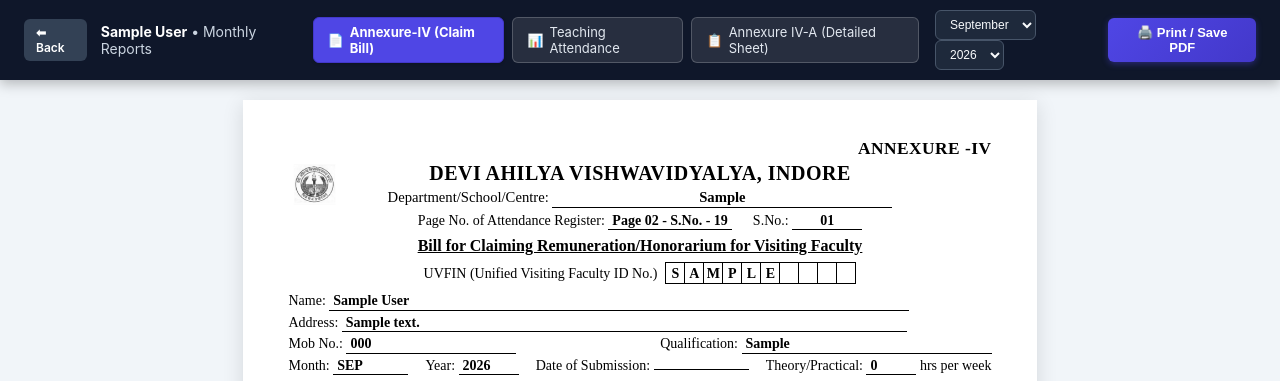
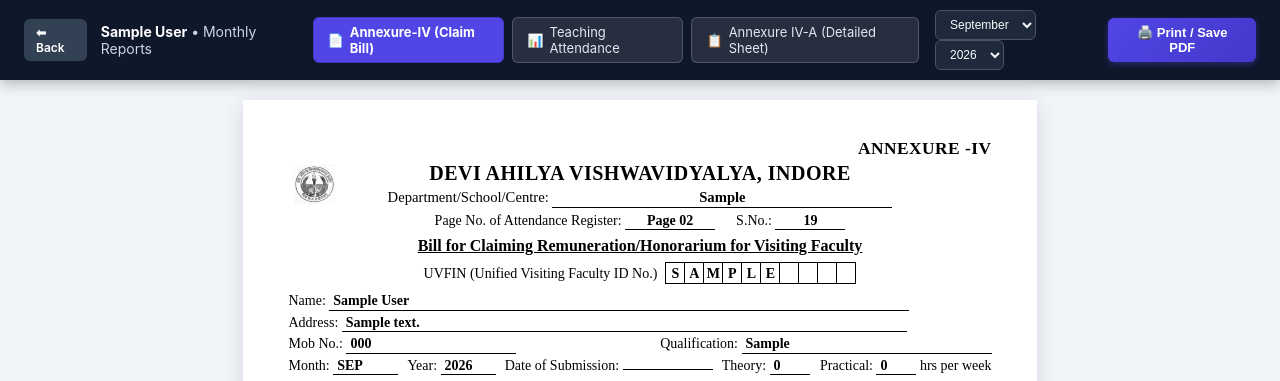
Before and after one commit to holycompile/SDSF_Faculty_Portal, a PHP site: page /admin/reports/annexure_iv.php in a window 1280 px wide. Shown: the top 381 px of the page. Run offline with PHP 8.4, Linux system fonts and the light colour scheme; the visitor is signed in with stand-in values (Sample User, id 1); tables that the repository leaves empty hold one stand-in row (values such as "Sample post").

Commit message:
Updates Annexure 4.0

```diff
--- a/admin/reports/annexure_iv.php
+++ b/admin/reports/annexure_iv.php
@@ -325,9 +325,9 @@ body {
             Department/School/Centre: <span class="underline-fill" style="min-width:340px;"><?= htmlspecialchars($deptName) ?></span>
         </div>
         <div class="reg-line">
-            Page No. of Attendance Register: <span class="underline-fill" style="min-width:90px;"><?= htmlspecialchars($attendanceRegPage) ?></span>
+            Page No. of Attendance Register: <span class="underline-fill" style="min-width:90px;"><?= htmlspecialchars($displayPageNo) ?></span>
             &nbsp;&nbsp;&nbsp;&nbsp;
-            S.No.: <span class="underline-fill" style="min-width:70px;"><?= !empty($existingSnapshot['id']) ? sprintf('%02d', $existingSnapshot['id']) : '01' ?></span>
+            S.No.: <span class="underline-fill" style="min-width:70px;"><?= htmlspecialchars($displaySNo) ?></span>
         </div>
         <div class="bill-title">Bill for Claiming Remuneration/Honorarium for Visiting Faculty</div>
     </div>
@@ -349,11 +349,11 @@ body {
         <div>Mob No.: <span class="underline-fill" style="min-width: 170px;"><?= htmlspecialchars($faculty['phone'] ?? '—') ?></span></div>
         <div>Qualification: <span class="underline-fill" style="min-width: 250px;"><?= htmlspecialchars($faculty['qualification'] ?? '—') ?></span></div>
     </div>
-    <div class="meta-field-row" style="display:flex;justify-content:space-between;">
-        <div>Month: <span class="underline-fill" style="min-width: 75px;"><?= $monthShortStr ?></span></div>
-        <div>Year: <span class="underline-fill" style="min-width: 60px;"><?= $year ?></span></div>
-        <div>Date of Submission: <span class="underline-fill" style="min-width: 95px;"><?= $displaySubmissionDate ?></span></div>
-        <div>Theory/Practical: <span class="underline-fill" style="min-width: 50px;"><?= $grandTotalHours ?></span> hrs per week</div>
+    <div class="meta-field-row" style="display:flex;justify-content:space-between;align-items:center;">
+        <div>Month: <span class="underline-fill" style="min-width: 65px;"><?= $monthShortStr ?></span></div>
+        <div>Year: <span class="underline-fill" style="min-width: 55px;"><?= $year ?></span></div>
+        <div>Date of Submission: <span class="underline-fill" style="min-width: 90px;"><?= $displaySubmissionDate ?></span></div>
+        <div>Theory: <span class="underline-fill" style="min-width: 40px;"><?= (float)$totalTheoryHours ?></span> &nbsp; Practical: <span class="underline-fill" style="min-width: 40px;"><?= (float)$totalPracticalHours ?></span> hrs per week</div>
     </div>
 
     <!-- MAIN SUMMARY TABLE -->
--- a/admin/reports/report_bootstrap.php
+++ b/admin/reports/report_bootstrap.php
@@ -200,6 +200,18 @@ $attendanceRegPage = $existingSnapshot['attendance_register_page'] ?? 'Page 02 -
 $chequeNo = $existingSnapshot['cheque_no'] ?? null;
 $displaySubmissionDate = ($grandTotalHours > 0 && !empty($submissionDate)) ? date('d/m/Y', strtotime($submissionDate)) : '';
 
+// Parse separate Page No and S.No for Annexure forms if stored together as "Page 02 - S.No. - 19"
+$displayPageNo = 'Page 02';
+$displaySNo = '19';
+if (!empty($attendanceRegPage)) {
+    if (preg_match('/^(.*?)(?:\s*-\s*S\.No\.?\s*[-:]?\s*|\s+S\.No\.?\s*[-:]?\s*)(.*)$/i', $attendanceRegPage, $m)) {
+        $displayPageNo = trim($m[1]);
+        $displaySNo = trim($m[2]);
+    } else {
+        $displayPageNo = trim($attendanceRegPage);
+    }
+}
+
 // ─── UPSERT PERMANENT MONTHLY SNAPSHOT (Active faculty only) ─────────────────
 if ($archiveId === 0 && $grandTotalHours > 0) {
     try {
```
Also changed, not shown: admin/reports/visiting_faculty_attendance.php (+42 -2 lines).
